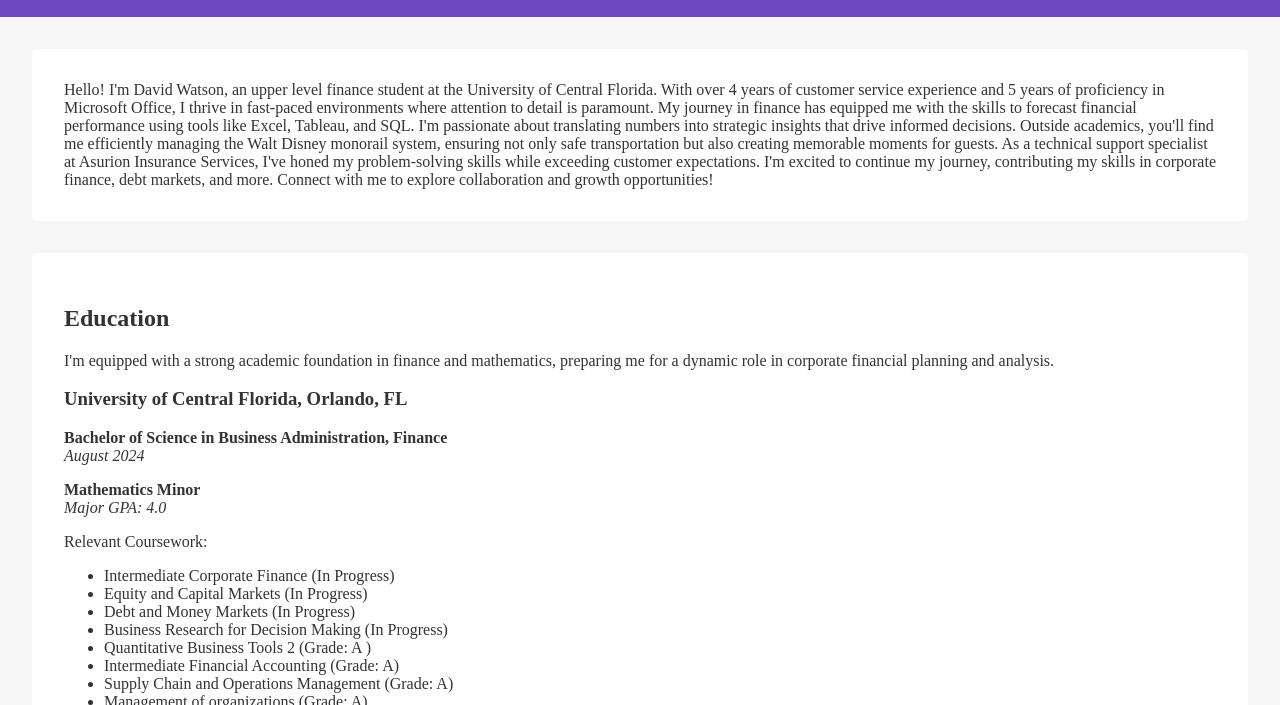
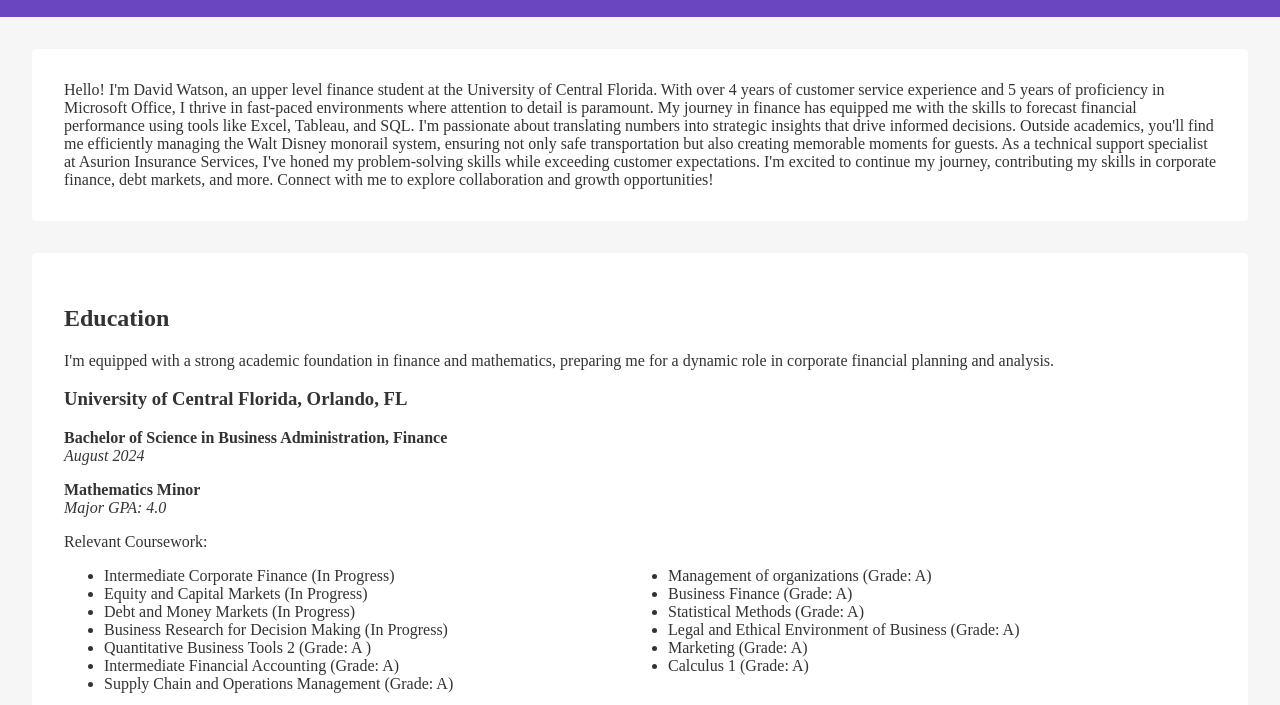
Before and after one commit to davidswatson1/davidswatson1.github.io, a plain HTML site: page index.html in a window 1280 px wide. Shown: the part 95-800 px from the top of the page. Drawn offline with Linux system fonts and the light colour scheme; files whose address does not match are found by name.

Commit message:
CERT Images Updated column widths

```diff
--- a/index.html
+++ b/index.html
@@ -63,7 +63,11 @@
     Hello! I'm David Watson, an upper level finance student at the University of Central Florida. With over 4 years of customer service experience and 5 years of proficiency in Microsoft Office, I thrive in fast-paced environments where attention to detail is paramount. My journey in finance has equipped me with the skills to forecast financial performance using tools like Excel, Tableau, and SQL. I'm passionate about translating numbers into strategic insights that drive informed decisions. Outside academics, you'll find me efficiently managing the Walt Disney monorail system, ensuring not only safe transportation but also creating memorable moments for guests. As a technical support specialist at Asurion Insurance Services, I've honed my problem-solving skills while exceeding customer expectations. I'm excited to continue my journey, contributing my skills in corporate finance, debt markets, and more. Connect with me to explore collaboration and growth opportunities!
       <!-- About content here -->
   </section>
-
+<style>
+		  ul {
+		  column-count: 2
+	  }
+		</style>
   <section id="education">
     <!-- Education content here -->
 	  <h2>Education</h2>
@@ -89,6 +93,7 @@
     <li>Statistical Methods (Grade: A)&nbsp;</li>
     <li> Legal and Ethical Environment of Business (Grade: A)</li>
     <li>Marketing (Grade: A)&nbsp;</li>
+	<li>Calculus 1 (Grade: A)</li>
   </ul>
 
   <p><strong>Honors:</strong></p>
```
Also changed, not shown: MOS_Excel_A_Badge.png (added), Screenshot 2023-07-08 145704.png (added).
